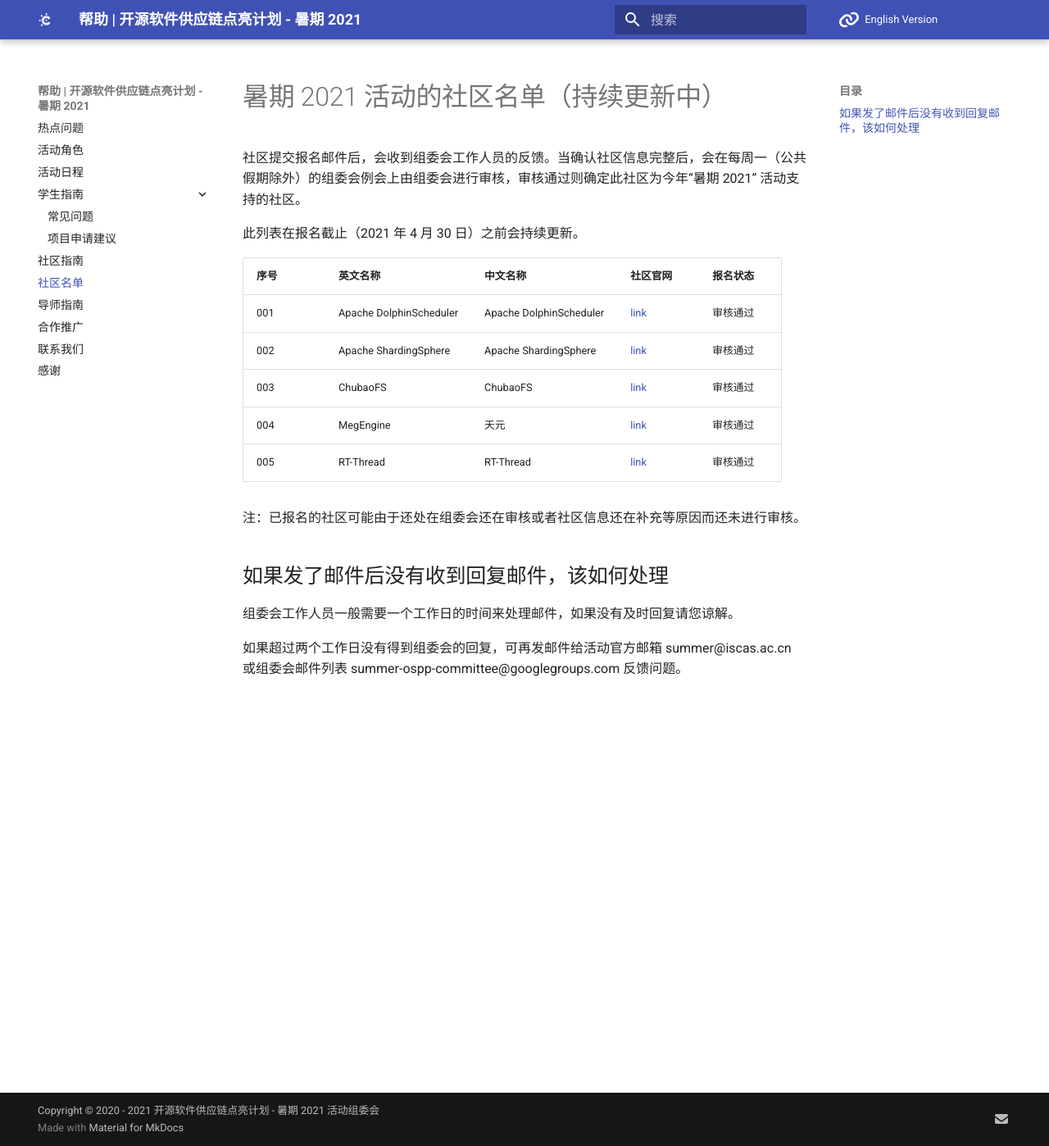
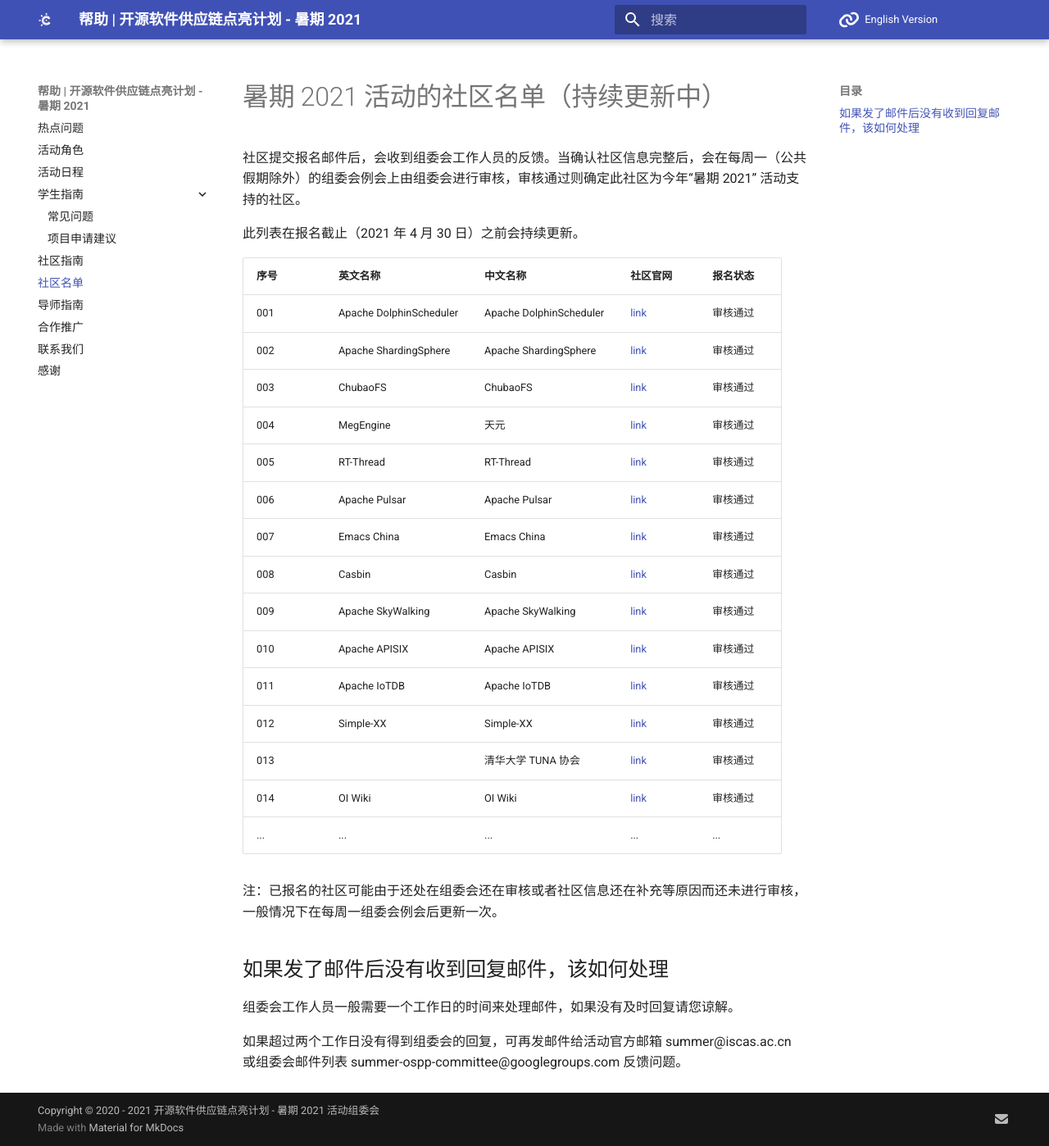
Before and after one commit to summer-ospp/help, an MkDocs documentation site: the page built from docs/communities-list.md, in a window 1280 px wide and 1398 px high. Shown: the whole window at 82% size. Built offline with MkDocs 1.6.1 and Material for MkDocs 9.7.7, drawn with Linux system fonts in a browser that asks for light colours; comment, search, counter and statistics services are not loaded.

Commit message:
Add communities accepted on Feb 22.

```diff
--- a/docs/communities-list.md
+++ b/docs/communities-list.md
@@ -4,15 +4,25 @@
 
 此列表在报名截止（2021 年 4 月 30 日）之前会持续更新。
 
-| 序号 |英文名称 | 中文名称 | 社区官网 | 报名状态 |
-| ---- | ------------ | ----------- | -------- | -------- |
-| 001  |  Apache DolphinScheduler   | Apache DolphinScheduler | [link](https://dolphinscheduler.apache.org/)          | 审核通过 |
-| 002  |  Apache ShardingSphere     | Apache ShardingSphere   | [link](http://shardingsphere.apache.org/index_zh.html) | 审核通过 |
-| 003  |  ChubaoFS                  | ChubaoFS                | [link](https://github.com/chubaofs/chubaofs)           | 审核通过 |
-| 004  |  MegEngine                 | 天元                     | [link](https://megengine.org.cn/)                      | 审核通过 |
-| 005  |  RT-Thread                 | RT-Thread               | [link](https://www.rt-thread.org/)                     | 审核通过 |
+| 序号 | 英文名称                | 中文名称                | 社区官网                                               | 报名状态 |
+| ---- | ----------------------- | ----------------------- | ------------------------------------------------------ | -------- |
+| 001  | Apache DolphinScheduler | Apache DolphinScheduler | [link](https://dolphinscheduler.apache.org/)           | 审核通过 |
+| 002  | Apache ShardingSphere   | Apache ShardingSphere   | [link](http://shardingsphere.apache.org/index_zh.html) | 审核通过 |
+| 003  | ChubaoFS                | ChubaoFS                | [link](https://github.com/chubaofs/chubaofs)           | 审核通过 |
+| 004  | MegEngine               | 天元                    | [link](https://megengine.org.cn/)                      | 审核通过 |
+| 005  | RT-Thread               | RT-Thread               | [link](https://www.rt-thread.org/)                     | 审核通过 |
+| 006  | Apache Pulsar           | Apache Pulsar           | [link](https://pulsar.apache.org)                      | 审核通过 |
+| 007  | Emacs China             | Emacs China             | [link](https://emacs-china.org/)                       | 审核通过 |
+| 008  | Casbin                  | Casbin                  | [link](https://casbin.org/)                            | 审核通过 |
+| 009  | Apache SkyWalking       | Apache SkyWalking       | [link](https://skywalking.apache.org/)                 | 审核通过 |
+| 010  | Apache APISIX           | Apache APISIX           | [link](https://apisix.apache.org/)                     | 审核通过 |
+| 011  | Apache IoTDB            | Apache IoTDB            | [link](http://iotdb.apache.org/)                       | 审核通过 |
+| 012  | Simple-XX               | Simple-XX               | [link](https://github.com/Simple-XX)                   | 审核通过 |
+| 013  |                         | 清华大学 TUNA 协会      | [link](https://tuna.moe/)                              | 审核通过 |
+| 014  | OI Wiki                 | OI Wiki                 | [link](https://oi-wiki.org)                            | 审核通过 |
+| ...  | ...                     | ...                     | ...                                                    | ...      |
 
-注：已报名的社区可能由于还处在组委会还在审核或者社区信息还在补充等原因而还未进行审核。
+注：已报名的社区可能由于还处在组委会还在审核或者社区信息还在补充等原因而还未进行审核，一般情况下在每周一组委会例会后更新一次。
 
 ## 如果发了邮件后没有收到回复邮件，该如何处理
 
```
